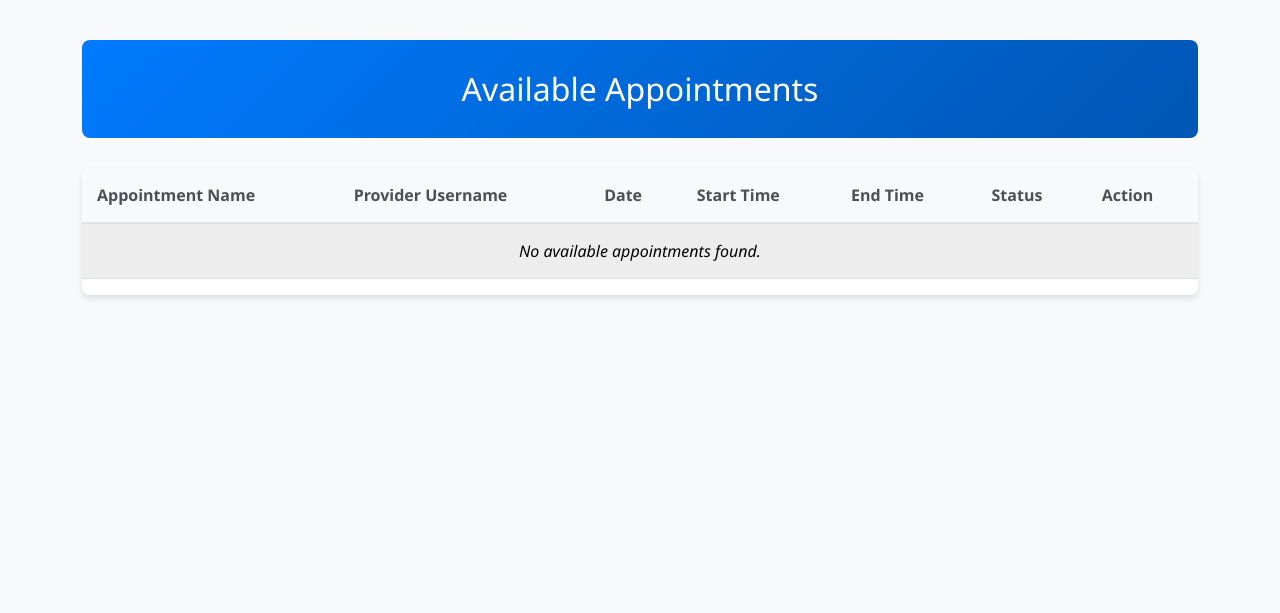
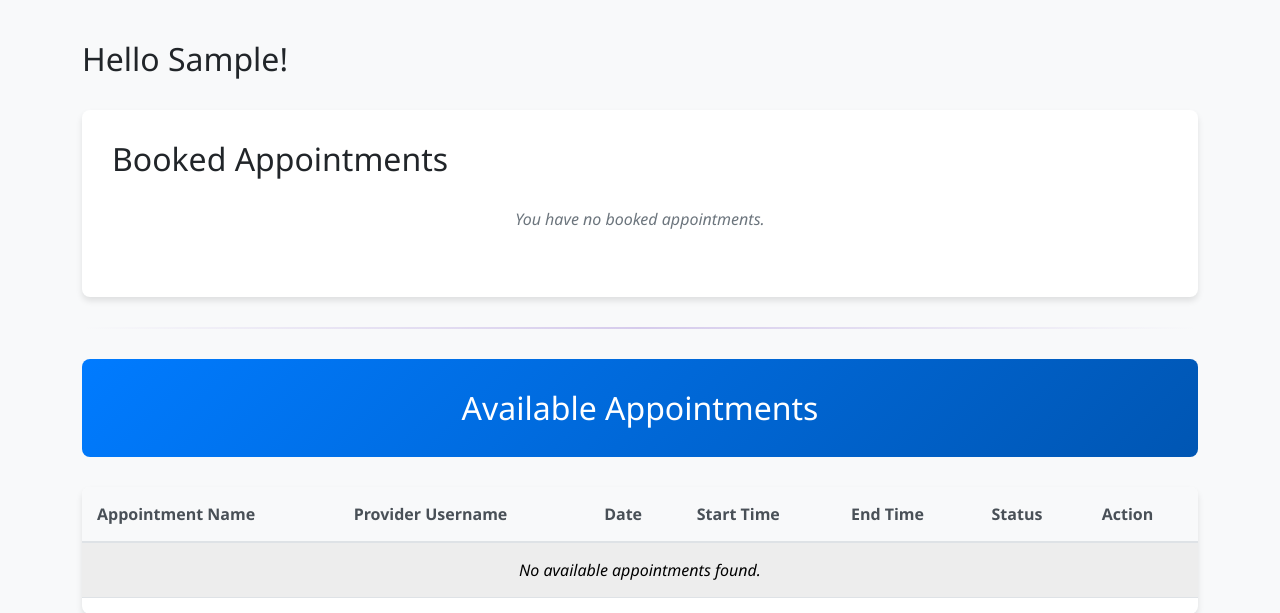
Before and after one commit to siegersma8025/cs440_WebApp, a Django app: template cs440_WebApp/cs440WebApp/website/templates/userDashboard.html in a window 1280 px wide. Shown: the part 62-675 px from the top of the page. Run offline with Django 5.2, Linux system fonts and the light colour scheme; the template is opened without the code that fills it, so the values that code supplies are empty; the visitor is signed in with stand-in values (Sample User, id 1).

Commit message:
Added user's booked appointments back into dashboard and updated to use css similar to the provider dashboard

```diff
--- a/cs440_WebApp/cs440WebApp/website/static/website/css/userDashboard.css
+++ b/cs440_WebApp/cs440WebApp/website/static/website/css/userDashboard.css
@@ -76,3 +76,53 @@
     box-shadow: 0 2px 4px rgba(0, 0, 0, 0.1);
     margin-bottom: 20px;
 }
+
+/* Added styles from providerDashboard.css for slots-section */
+.slots-section {
+    background: white;
+    padding: 30px;
+    border-radius: 8px;
+    box-shadow: 0 4px 6px rgba(0, 0, 0, 0.1);
+    margin-bottom: 30px;
+}
+
+.slots-list {
+    list-style: none;
+    padding: 0;
+}
+
+.slot-item {
+    background: #f8f9fa;
+    margin: 10px 0;
+    padding: 20px;
+    border-radius: 6px;
+    border-left: 4px solid #007bff;
+}
+
+.slot-item strong {
+    color: #007bff;
+}
+
+.slot-status-available {
+    color: #28a745;
+    font-weight: 600;
+}
+
+.slot-status-booked {
+    color: #dc3545;
+    font-weight: 600;
+}
+
+.no-slots {
+    text-align: center;
+    color: #6c757d;
+    font-style: italic;
+    padding: 20px;
+}
+
+.section-divider {
+    border: none;
+    height: 2px;
+    background: linear-gradient(90deg, transparent, #6f42c1, transparent);
+    margin: 30px 0;
+}
--- a/cs440_WebApp/cs440WebApp/website/templates/userDashboard.html
+++ b/cs440_WebApp/cs440WebApp/website/templates/userDashboard.html
@@ -6,6 +6,26 @@
 {% endblock %}
 
 {% block content %}
+
+<h2>Hello {{ request.user.first_name }}!</h2>
+</br>
+
+<div class="slots-section">
+    <h2>Booked Appointments</h2>
+    <ul class="slots-list">
+        {% for booking in bookings %}
+            <li class="slot-item">
+                <strong>{{ booking.slot.appointmentName }}</strong> with <strong>{{booking.slot.appointmentType}}</strong> provider: <strong>{{ booking.slot.providerFirstName }} {{ booking.slot.providerLastName }}</strong> on <strong>{{ booking.slot.date }}</strong>, {{ booking.slot.start_time }} - {{ booking.slot.end_time }}
+            </li>
+        {% empty %}
+            <li class="no-slots">You have no booked appointments.</li>
+        {% endfor %}
+    </ul>
+</div>
+
+<hr class="section-divider">
+
+
 <div class="dashboard-header">
     <h2>Available Appointments</h2>
 </div>
```
